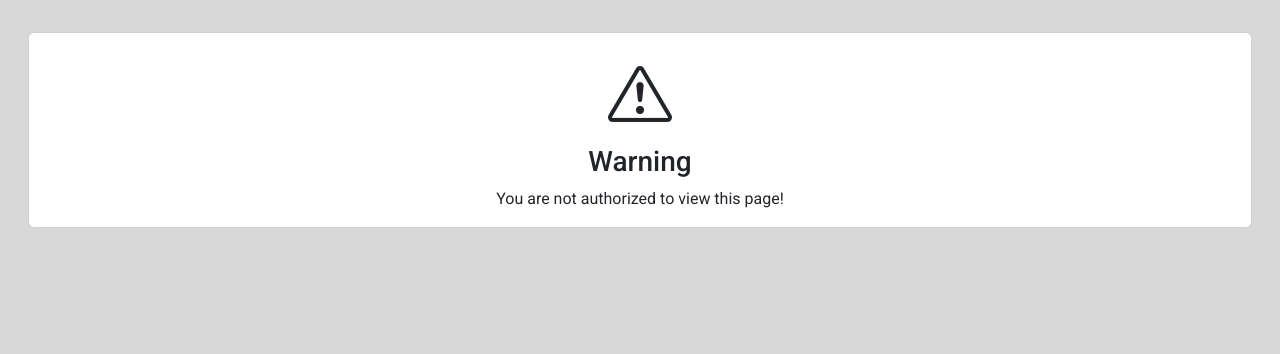
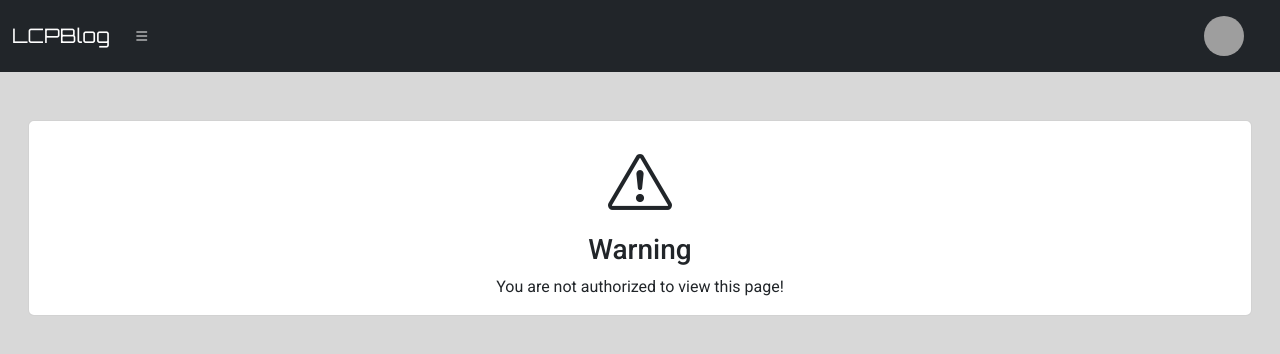
Before and after one commit to carvalholuigi25/lcpblog, a Next.js app: page /pages/admin/dashboard in a window 1280 px wide. Shown: the top 354 px of the page. Built offline with nearby package versions, Linux system fonts and the light colour scheme; grey boxes are pictures that could not be loaded.

Commit message:
enhance admin dashboard: implement sidebar toggle functionality and add custom styles

```diff
--- /dev/null
+++ b/src/app/adminstyles.module.scss
@@ -0,0 +1,77 @@
+.admdashboard {
+    display: block;
+
+    .navbartopadmdb {
+        display: inherit;
+        background-color: #212529 !important;
+        color: white !important;
+
+        * {
+            color: inherit !important;
+        }
+    }
+
+    .navlinksadmdb {
+        background-color: #212529;
+        color: white;
+        position: fixed;
+        left: 0;
+        right: auto;
+        top: 72px;
+        width: 250px;
+        height: 100vh;
+        max-width: 100%;
+        max-height: 100%;
+        padding: 15px;
+
+        * {
+            color: inherit;
+        }
+    }
+
+    .imgavatar {
+        width: 40px;
+        height: 40px;
+        max-width: 100%;
+        max-height: 100%;
+        border-radius: 50%;
+        object-fit: cover;
+        object-position: center center;
+    }
+
+    .btnshside {
+        display: inherit;
+        align-items: center;
+    }
+
+    .btnshsidebynav {
+        display: inherit;
+        align-items: center;
+    }
+
+    .navbar-toggler {
+        border-color: white;
+        color: white;
+
+        * {
+            border-color: inherit;
+            color: inherit;
+        }
+    }
+
+    .hidden .btnshside, .hidden .btnshsidebynav {
+        display: none;
+    }
+}
+
+.hidden {
+    display: none !important;
+}
+
+@media all and (max-width: 992px) {
+    .admdashboard {
+        .navlinksadmdb {
+            top: 0;
+        }
+    }
+}
--- a/src/app/pages/admin/dashboard/page.tsx
+++ b/src/app/pages/admin/dashboard/page.tsx
@@ -1,16 +1,19 @@
+/* eslint-disable @typescript-eslint/no-explicit-any */
 "use client";
 import { getFromStorage } from "@/app/hooks/localstorage";
 import { useEffect, useState } from "react";
-import styles from "@/app/page.module.scss";
+import astyles from "@/app/adminstyles.module.scss";
 import Link from "next/link";
+import Image from "next/image";
 
 export default function AdminDashboard() {
     const [logInfo, setLogInfo] = useState("");
     const [isAuthorized, setIsAuthorized] = useState(false);
     const [loading, setLoading] = useState(true);
+    const [sidebarToggle, setSidebarToggle] = useState(true);
 
     useEffect(() => {
-        if(!logInfo) {
+        if (!logInfo) {
             setLogInfo(getFromStorage("logInfo")!);
         }
 
@@ -20,7 +23,7 @@ export default function AdminDashboard() {
 
     if (loading) {
         return (
-            <div className={styles.padmdashboard}>
+            <div className={astyles.admdashboard}>
                 <div className='container-fluid'>
                     <div className='row justify-content-center align-items-center p-3'>
                         <div className='col-12 card p-3 text-center'>
@@ -35,39 +38,114 @@ export default function AdminDashboard() {
         );
     }
 
+    const getUserId = () => {
+        return logInfo ? JSON.parse(logInfo)[0].id : "";
+    }
+
+    const getAvatar = () => {
+        return logInfo ? JSON.parse(logInfo)[0].avatar : "";
+    }
+
     const getDisplayName = () => {
         return logInfo ? JSON.parse(logInfo)[0].displayName : "";
     }
 
+    const toggleSidebar = (e: any) => {
+        e.preventDefault();
+        setSidebarToggle(!sidebarToggle);
+    }
+
+    const getNavbarDashboard = () => {
+        return (
+            <nav className={"navbar navbar-expand-lg bg-body-tertiary " + astyles.navbartopadmdb}>
+                <div className="container-fluid">
+                    <Link className="navbar-brand" href="/">LCPBlog</Link>
+
+                    <div className="navbar-nav me-auto">
+                        <div className={!sidebarToggle ? "hidden" : "d-flex justify-content-center"}>
+                            <button type="button" className={"nav-link " + astyles.btnshsidebynav} onClick={toggleSidebar}>
+                                {!!sidebarToggle ? <i className="bi bi-list"></i> : <i className="bi bi-x-lg"></i>}
+                            </button>
+                        </div>
+                    </div>
+
+                    <button className="navbar-toggler" type="button" data-bs-toggle="collapse" data-bs-target="#navbarAdmDashboard" aria-controls="navbarAdmDashboard" aria-expanded="false" aria-label="Toggle navigation">
+                        <i className="bi-list"></i>
+                    </button>
+
+                    <div className="collapse navbar-collapse" id="navbarAdmDashboard">
+                        <div className="navbar-nav ms-auto">
+                            <Link className="nav-link active" aria-current="page" href={"/pages/users/" + getUserId()}>
+                                <Image src={'/images/' + getAvatar()} width={40} height={40} className={astyles.imgavatar + " me-3"} alt={getDisplayName() + "'s Avatar"} />
+                                <span>{getDisplayName()}</span>
+                            </Link>
+                        </div>
+                    </div>
+                </div>
+            </nav>
+        );
+    }
+
+    const getSidebarDashboard = () => {
+        const links = [
+            {
+                name: "Home",
+                link: "dashboard",
+                icon: "bi-house",
+                isActive: true
+            },
+            {
+                name: "Posts",
+                link: "dashboard/posts",
+                icon: "bi-file-post",
+                isActive: false
+            },
+            {
+                name: "Users",
+                link: "dashboard/users",
+                icon: "bi-people",
+                isActive: false
+            }
+        ];
+
+        const mlinks: any = [];
+        const prefix = "/pages/admin/";
+
+        links.map((x, i) => (
+            mlinks.push(
+                <li className="nav-item" key={i}>
+                    <Link className={"nav-link " + (x.isActive ? "active" : "")} aria-current={x.isActive ? "page" : "true"} href={prefix + x.link}>
+                        <i className={"bi " + x.icon + " me-2"}></i>
+                        {x.name}
+                    </Link>
+                </li>
+            )
+        ));
+
+        return (
+            <ul className={"nav flex-column nav-pills " + astyles.navlinksadmdb + (sidebarToggle ? " hidden" : "")}>
+                <li className="nav-item d-flex justify-content-end align-items-center">
+                    <button type="button" className={"nav-link " + astyles.btnshside} onClick={toggleSidebar}>
+                        {!!sidebarToggle ? <i className="bi bi-list"></i> : <i className="bi bi-x-lg"></i>}
+                    </button>
+                </li>
+                {mlinks}
+            </ul>
+        );
+    }
+
     return (
-        <div className={styles.padmdashboard}>
-            <div className="container-fluid">
+        <div className={astyles.admdashboard}>
+            {getNavbarDashboard()}
+
+            <div className="container-fluid mt-3">
                 <div className="row p-3">
                     {!!isAuthorized && (
                         <>
-                            <div className="col-12 col-md-3 col-lg-2">
-                                <ul className="nav flex-column nav-pills">
-                                    <li className="nav-item">
-                                        <a className="nav-link active" aria-current="page" href="/pages/admin/dashboard">
-                                            <i className="bi bi-house me-2"></i>
-                                            Home
-                                        </a>
-                                    </li>
-                                    <li className="nav-item">
-                                        <a className="nav-link" href="/pages/admin/dashboard/posts">
-                                            <i className="bi bi-file-post me-2"></i>
-                                            Posts
-                                        </a>
-                                    </li>
-                                    <li className="nav-item">
-                                        <a className="nav-link" href="/pages/admin/dashboard/users">
-                                            <i className="bi bi-people me-2"></i>
-                                            Users
-                                        </a>
-                                    </li>
-                                </ul>
+                            <div className={"col-12 col-md-" + (!sidebarToggle ? "3" : "12") + " col-lg-" + (!sidebarToggle ? "2" : "12")}>
+                                {getSidebarDashboard()}
                             </div>
-                            <div className="col-12 col-md-9 col-lg-10">
+                            <div className={"col-12 col-md-" + (!sidebarToggle ? "9" : "12") + " col-lg-" + (!sidebarToggle ? "10" : "12") + ""}>
                                 <h3 className="text-center">
                                     <i className="bi bi-house me-2"></i>
                                     Home
@@ -86,7 +164,7 @@ export default function AdminDashboard() {
                         <div className="col-12 mt-3">
                             <div className="card mx-auto">
                                 <div className="card-body text-center">
-                                    <i className="bi bi-exclamation-triangle" style={{fontSize: "4rem"}} />
+                                    <i className="bi bi-exclamation-triangle" style={{ fontSize: "4rem" }} />
                                     <h3>Warning</h3>
                                     <p>You are not authorized to view this page!</p>
                                 </div>
```
